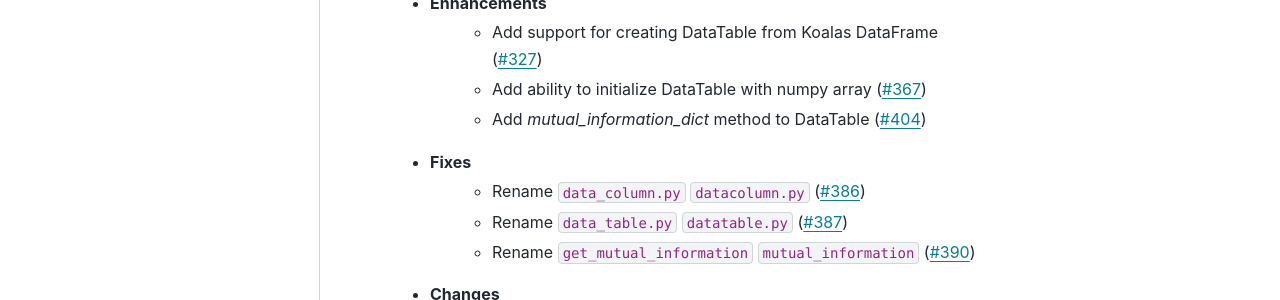
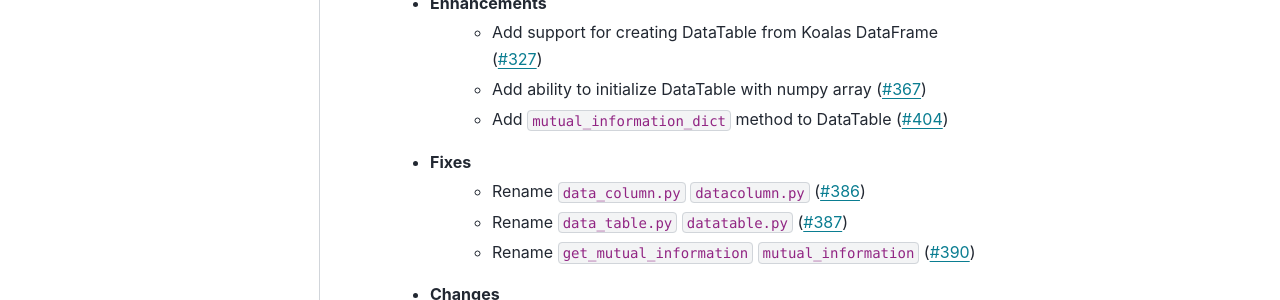
Before and after one commit to alteryx/woodwork, a Sphinx documentation site: the page built from docs/source/release_notes.rst, in a window 1280 px wide. Shown: the part 249-549 px from the top of the page. Built offline with Sphinx 7.4.7 and the PyData theme 0.15.4, drawn with Linux system fonts in a browser that asks for light colours; comment, search, counter and statistics services are not loaded.

```diff
--- a/docs/source/release_notes.rst
+++ b/docs/source/release_notes.rst
@@ -6,7 +6,7 @@ Release Notes
     * Enhancements
         * Add support for creating DataTable from Koalas DataFrame (:pr:`327`)
         * Add ability to initialize DataTable with numpy array (:pr:`367`)
-        * Add `mutual_information_dict` method to DataTable (:pr:`404`)
+        * Add ``mutual_information_dict`` method to DataTable (:pr:`404`)
     * Fixes
         * Rename ``data_column.py`` ``datacolumn.py`` (:pr:`386`)
         * Rename ``data_table.py`` ``datatable.py`` (:pr:`387`)
```
